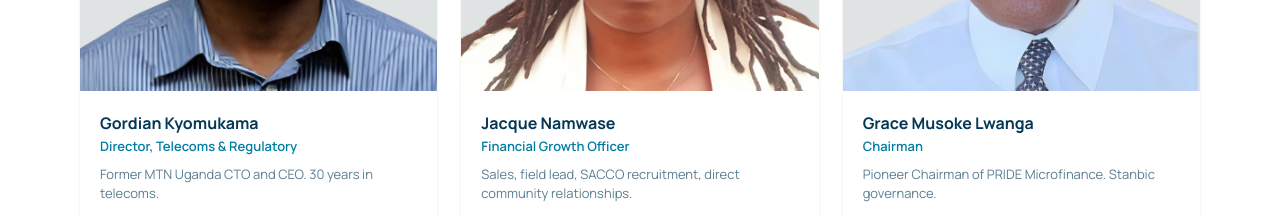
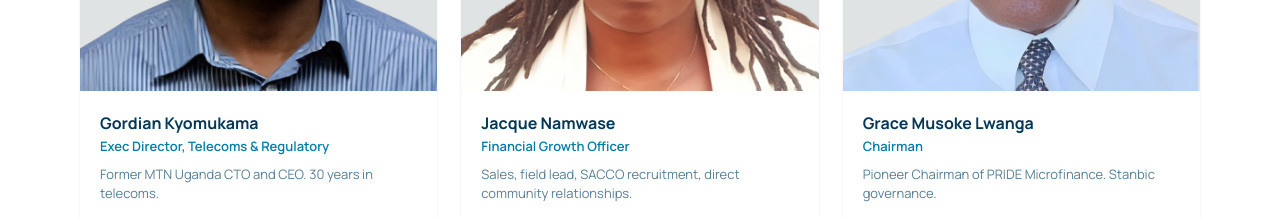
Before and after one commit to ivanyiga/sendu_mvp_website_ivan, a Nuxt app: page / in a window 1280 px wide. Shown: the part 3020-3238 px from the top of the page. Built offline with nearby package versions, Linux system fonts and the light colour scheme.

Commit message:
A4: Change title from "Director, Telecoms & Regulatory" to "Exec Director, Telecoms & Regulatory".

```diff
--- a/components/TeamSection.vue
+++ b/components/TeamSection.vue
@@ -28,7 +28,7 @@ const team = [
   // },
   {
     name: "Gordian Kyomukama",
-    title: "Director, Telecoms & Regulatory",
+    title: "Exec Director, Telecoms & Regulatory",
     credential: "Former MTN Uganda CTO and CEO. 30 years in telecoms.",
     photoUrl: "/team-gordian.jpg",
     linkedInUrl: "https://www.linkedin.com/in/gordian-kyomukama-424b33247"
```
